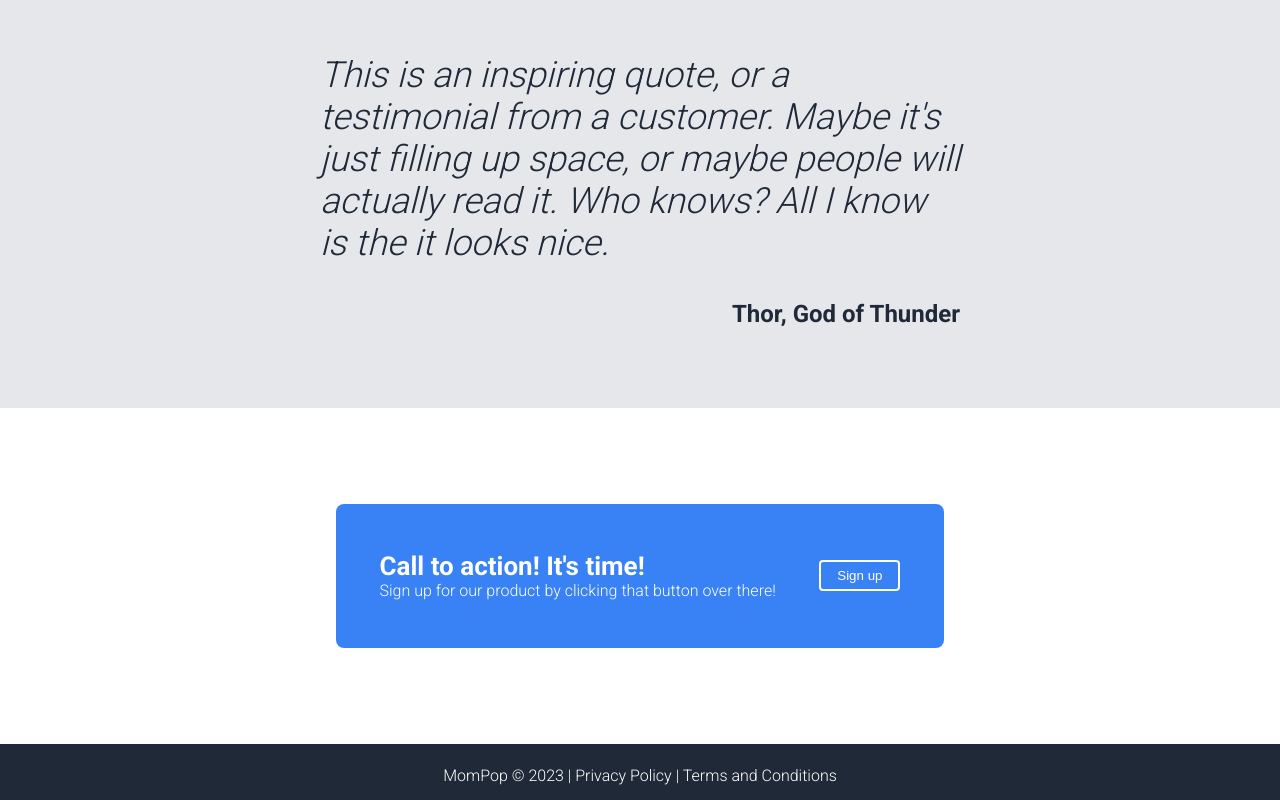
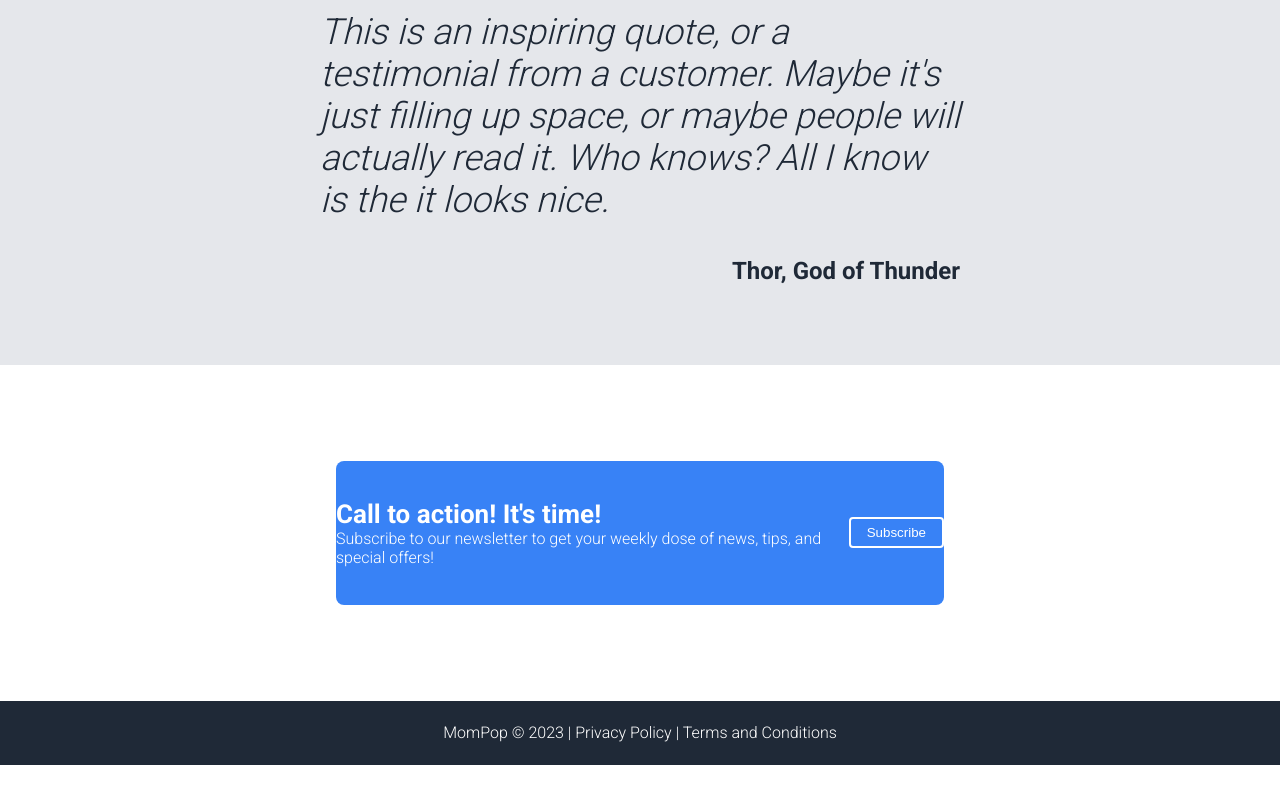
Before and after one commit to ticmyvom/mompop-landing-page, a plain HTML site: page index.html in a window 1280 px wide. Shown: the part 1010-1810 px from the top of the page. After the commit the page ends 1775 px from the top, so only its background shows below. Drawn offline with Linux system fonts and the light colour scheme.

Commit message:
Update call-to-action

```diff
--- a/index.html
+++ b/index.html
@@ -24,9 +24,9 @@
             This website has some subtext that goes here under the main
             title. It's a smaller font and the color is lower contrast
           </div>
-          <div class="signup-btn no-border">
+          <!-- <div class="signup-btn no-border">
             <button type="button">Sign up</button>
-          </div>
+          </div> -->
         </div>
         <div class="hero-img">
             this is a place holder for an image
@@ -61,14 +61,14 @@
         I know is the it looks nice.</i></p>
       <div class="author">Thor, God of Thunder</div>
     </div>
-    <div class="signup-container">
+    <div class="subscribe-container">
         <div class="call-to-action">
-            <div class="signup-text">
+            <div class="subscribe-text">
                 <h3>Call to action! It's time!</h3>
-                <p>Sign up for our product by clicking that button over there!</p>
+                <p>Subscribe to our newsletter to get your weekly dose of news, tips, and special offers!</p>
             </div>
-            <div class="signup-btn">
-                <button type="button">Sign up</button>
+            <div class="subscribe-btn">
+                <button type="button">Subscribe</button>
             </div>
         </div>
     </div>
--- a/style.css
+++ b/style.css
@@ -33,7 +33,7 @@ body {
     gap: 16px;
 }
 
-.signup-btn.no-border button {
+.subscribe-btn.no-border button {
     border: none;
 }
 
@@ -127,7 +127,7 @@ body {
     font-size: 24px;
 }
 
-.signup-container {
+.subscribe-container {
     display: flex;
     align-items: center;
     justify-content: center;
@@ -145,16 +145,16 @@ body {
     height: 18vh;
 }
 
-.signup-text h3, .signup-text p {
+.subscribe-text h3, .subscribe-text p {
     margin: 0;
     color: white;
 }
 
-.signup-text h3 {
+.subscribe-text h3 {
     font-size: 26px;
 }
 
-.signup-btn button {
+.subscribe-btn button {
     border-radius: 4px;
     background-color: #3882f6;
     display: inline-block;
```
